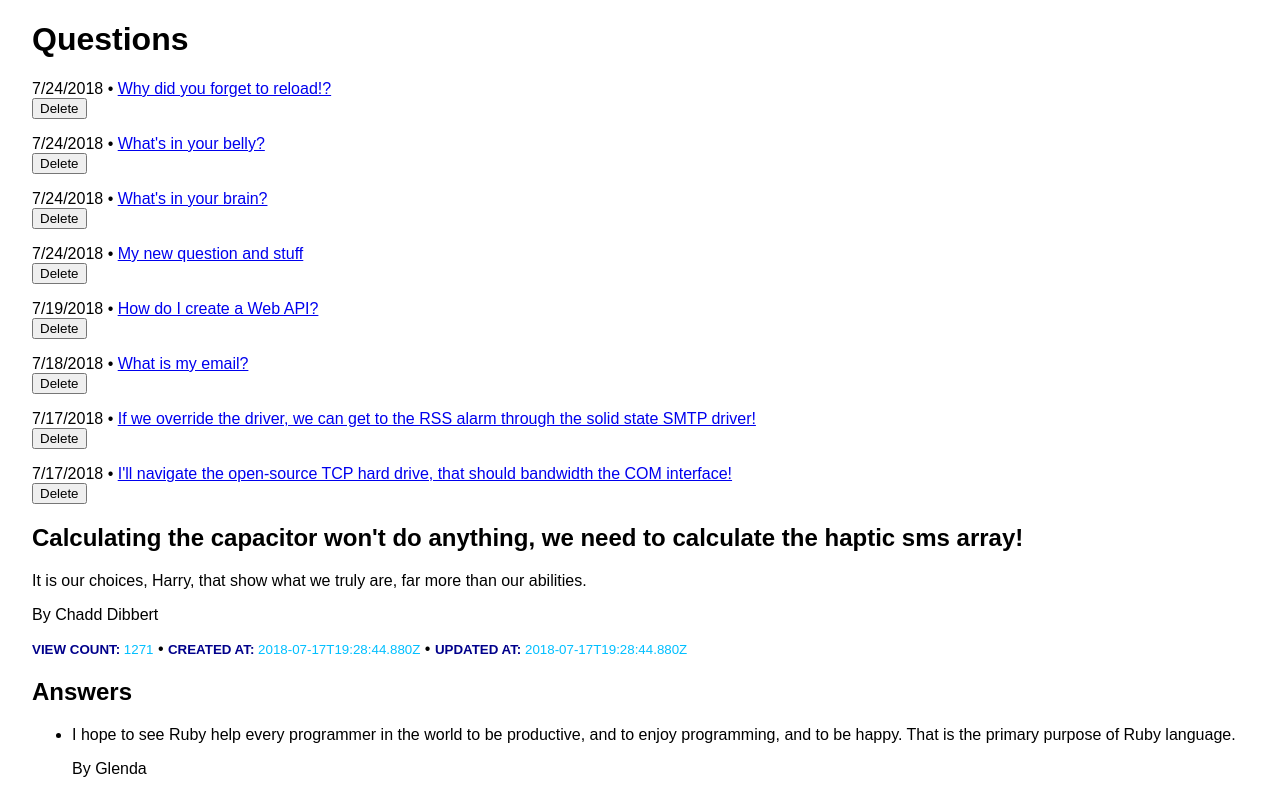
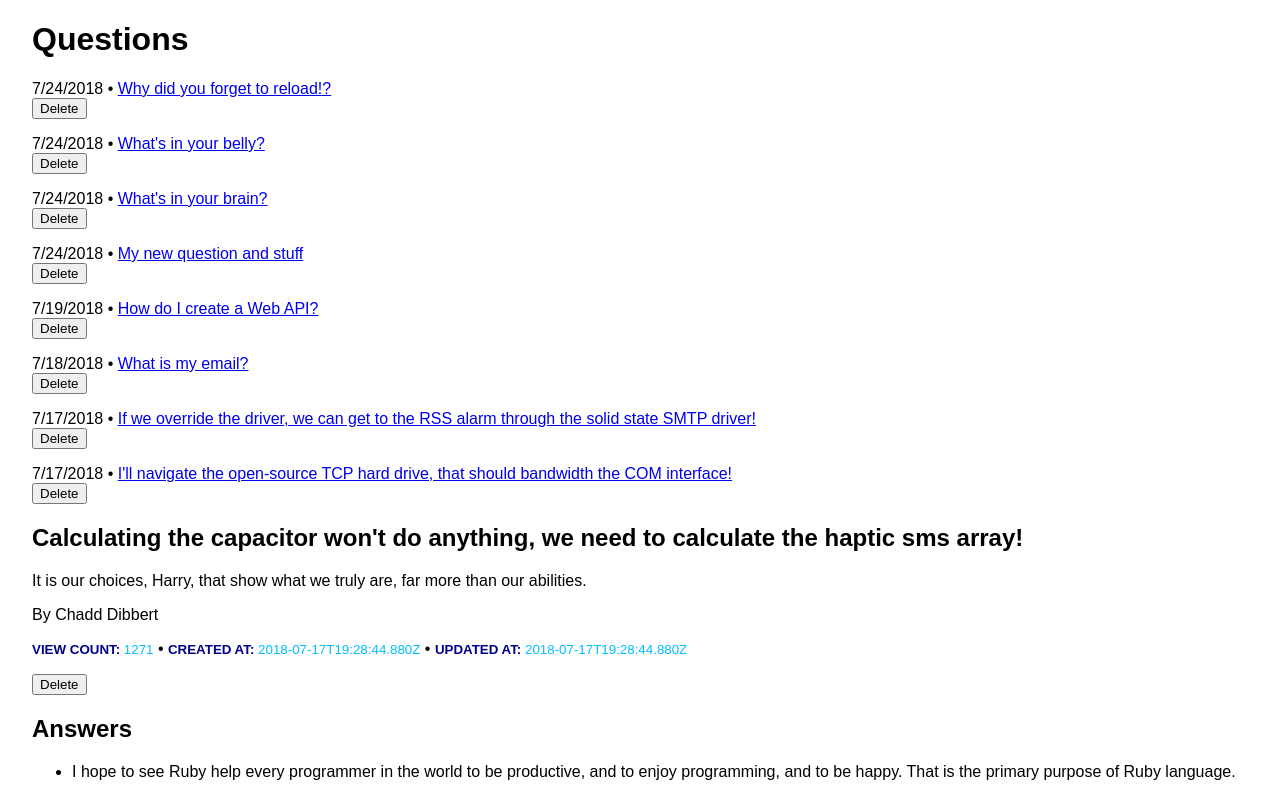
Before and after one commit to CodeCoreYVR/awesome-answers-react-may-2018, a React (Create React App) app: page / in a window 1280 px wide. Shown: the top 797 px of the page. Built offline with nearby package versions, Linux system fonts and the light colour scheme.

Commit message:
Add solution for Delete the Question

```diff
--- a/src/components/QuestionShowPage.jsx
+++ b/src/components/QuestionShowPage.jsx
@@ -20,14 +20,31 @@ class QuestionShowPage extends Component {
     this.state = {
       question: props.question
     };
+
+    this.deleteQuestion = this.deleteQuestion.bind(this);
+  }
+
+  deleteQuestion() {
+    this.setState({
+      question: undefined
+    });
   }
 
   render() {
     const { question } = this.state;
 
+    if (!question) {
+      return (
+        <main>
+          <h2>Question doesn't exist</h2>
+        </main>
+      );
+    }
+
     return (
       <main>
         <QuestionDetails {...question} />
+        <button onClick={this.deleteQuestion}>Delete</button>
         <h2>Answers</h2>
         <AnswerList answers={question.answers} />
       </main>
```
